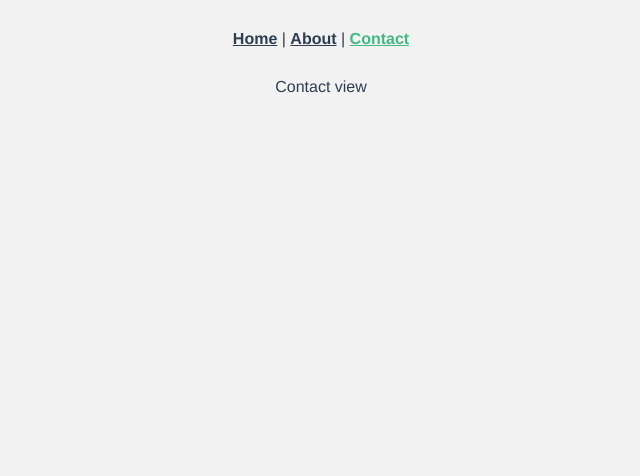
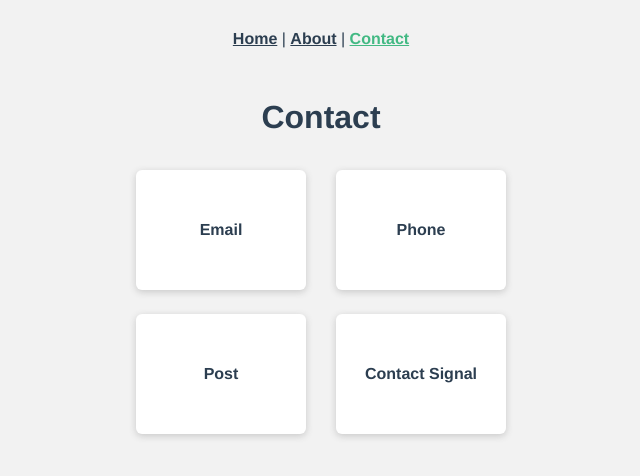
Before and after one commit to yamkelajojo/Vue, a Vue app in the folder vue-animations-main/starter-project/: page /contact in a window 1280 px wide. Shown: the top 476 px of the page, without its empty margins (319-959 px from the left). Built offline with nearby package versions, Linux system fonts and the light colour scheme.

Commit message:
did the cards for contacts. NOW we're ready to start with the lesson

```diff
--- /dev/null
+++ b/vue-animations-main/starter-project/src/components/Contacts.vue
@@ -0,0 +1,22 @@
+<template>
+
+</template>
+
+<script>
+
+// import { ref } from 'vue';
+export default {
+    name: 'Contacts',
+}
+</script>
+
+<style>
+.contactDiv{
+  display: grid;
+  grid-template-columns: repeat(1fr 1fr);
+  /* place-items: center; */
+  text-align: center;
+  background-color: rgb(122, 122, 185);
+  min-width: 400px;
+}
+</style>
--- a/vue-animations-main/starter-project/src/views/Contact.vue
+++ b/vue-animations-main/starter-project/src/views/Contact.vue
@@ -1,13 +1,52 @@
 <template>
-  Contact view
+  <h1>Contact</h1>
+  <div class="contactDiv">
+    <div class="contact" v-for="contact in contacts" :key="contact.id"><h4>{{ contact.title }}</h4></div>
+  </div>
 </template>
 
+
 <script>
+
+// import Contacts from '../components/Contacts.vue'
+import { ref } from 'vue';
+
+
 export default {
+  // components: {Contacts}
+  setup() {
+    const contacts = ref([
+      { title: "Email", id: 1 },
+      { title: "Phone", id: 2 },
+      { title: "Post", id: 3 },
+      { title: "Contact Signal", id: 4 }
+    ])
 
+    return { contacts }
+  }
 }
 </script>
 
 <style>
+.contactDiv {
+  width: 400px;
+  display: grid;
+  grid-template-columns: 1fr 1fr;
 
+  place-items: center;
+  text-align: center;
+  /* background-color: rgb(193, 213, 203); */
+}
+
+.contact{
+  background-color: white;
+  border-radius: 6px;
+  min-width: 170px;
+  min-height: 120px;
+  margin: 12px 0;
+  display: flex;
+  justify-content: center;
+  align-items: center;
+  box-shadow: rgba(70, 70, 70, 0.24) 0px 2px 7px;
+}
 </style>
```
